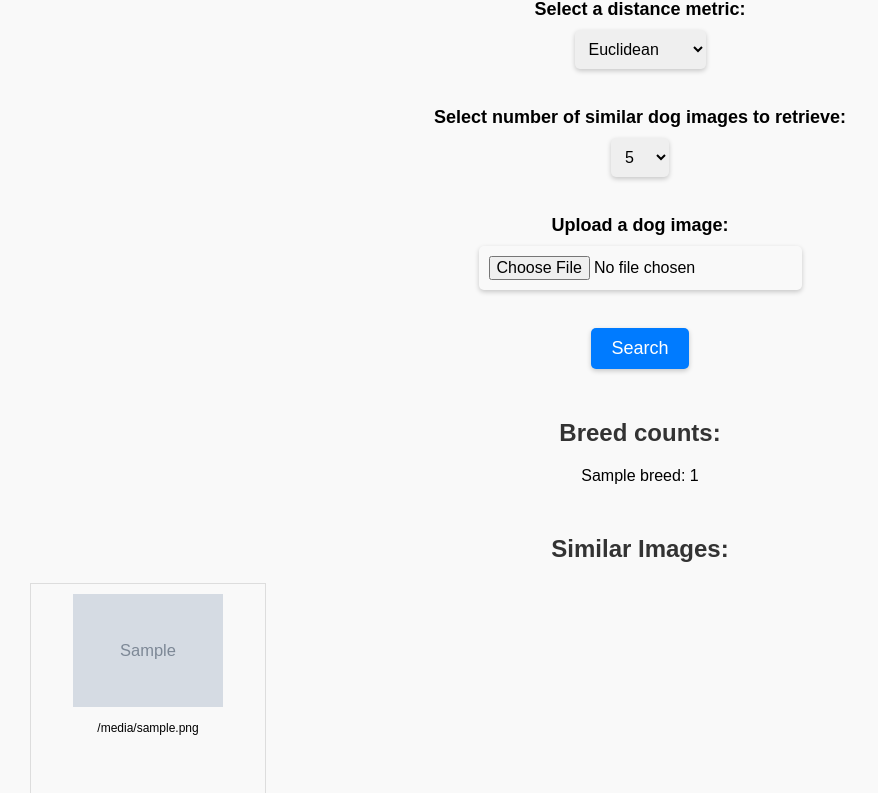
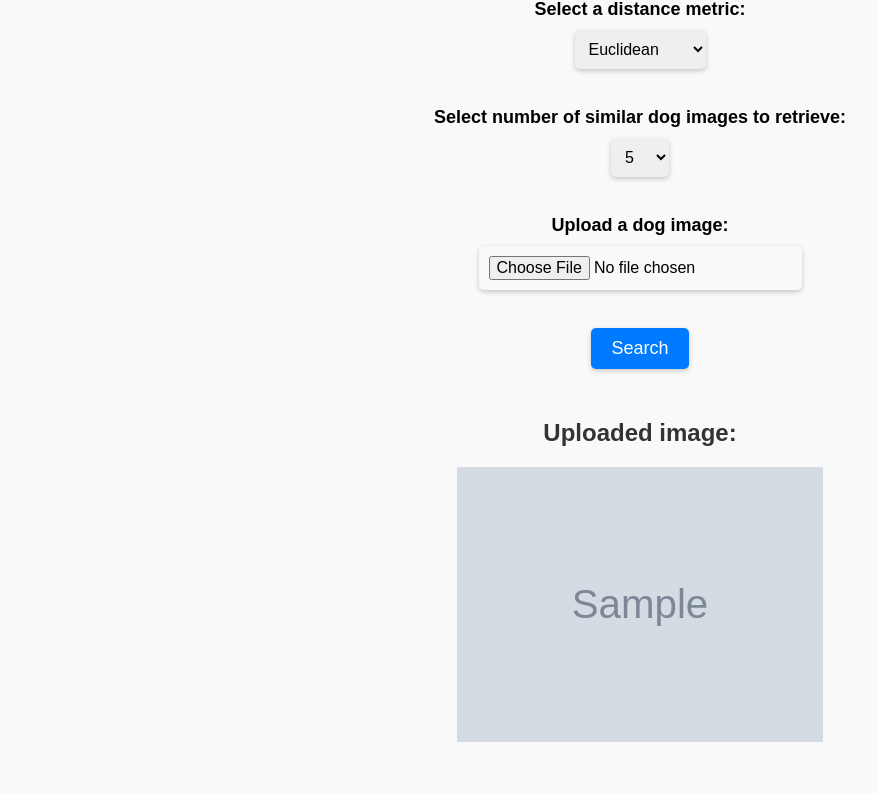
Before and after one commit to theodtasia/dogs-image-search-postgress-database-with-flask-frontend, a Flask app: template templates/index.html in a window 1280 px wide. Shown: the part 356-1149 px from the top of the page, without its empty margins (0-878 px from the left). Run offline with Flask 3, Linux system fonts and the light colour scheme; the template is opened without the code that fills it: most values are stand-ins (such as "Sample title", 1, 10 or a date in 2020); grey boxes marked "Sample" are stand-in pictures.

Commit message:
update index.html

```diff
--- a/templates/index.html
+++ b/templates/index.html
@@ -47,13 +47,15 @@
         </form>
     </div>
 <!-- Uploaded image -->
-    {% if selected_image_url %}
+    {% if selected_image %}
         <h2>Uploaded image:</h2>
         <div class="img_center">
-            <img src="{{ query_image_url }}" alt="Uploaded image">
+            <img src="{{ selected_image }}" alt="Uploaded image">
         </div>
     {% endif %}
-   {% if not breed_count.empty %}
+    {% if breed_count is not defined %}
+     <p>No breed count available.</p>
+    {% else %}
     <h2>Breed counts:</h2>
     <ul>
         {% for breed, count in breed_count.items() %}
```
